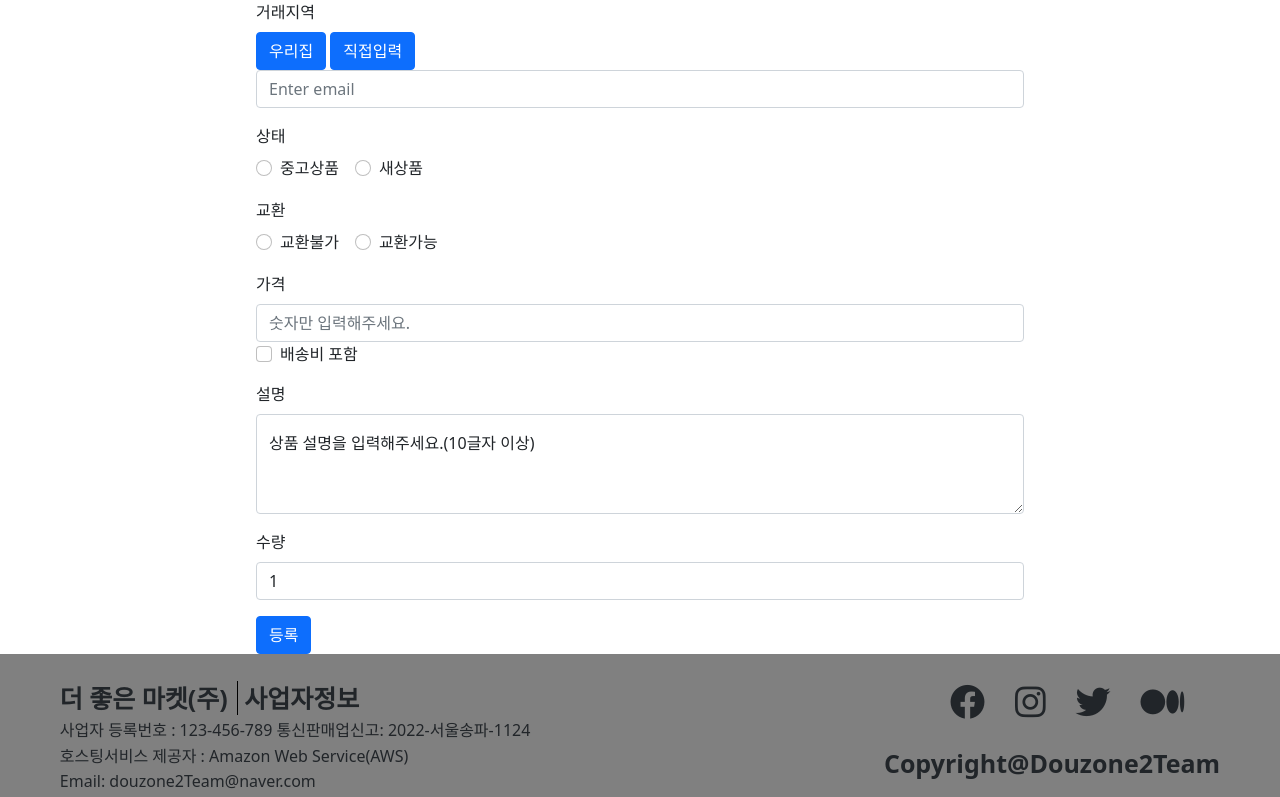
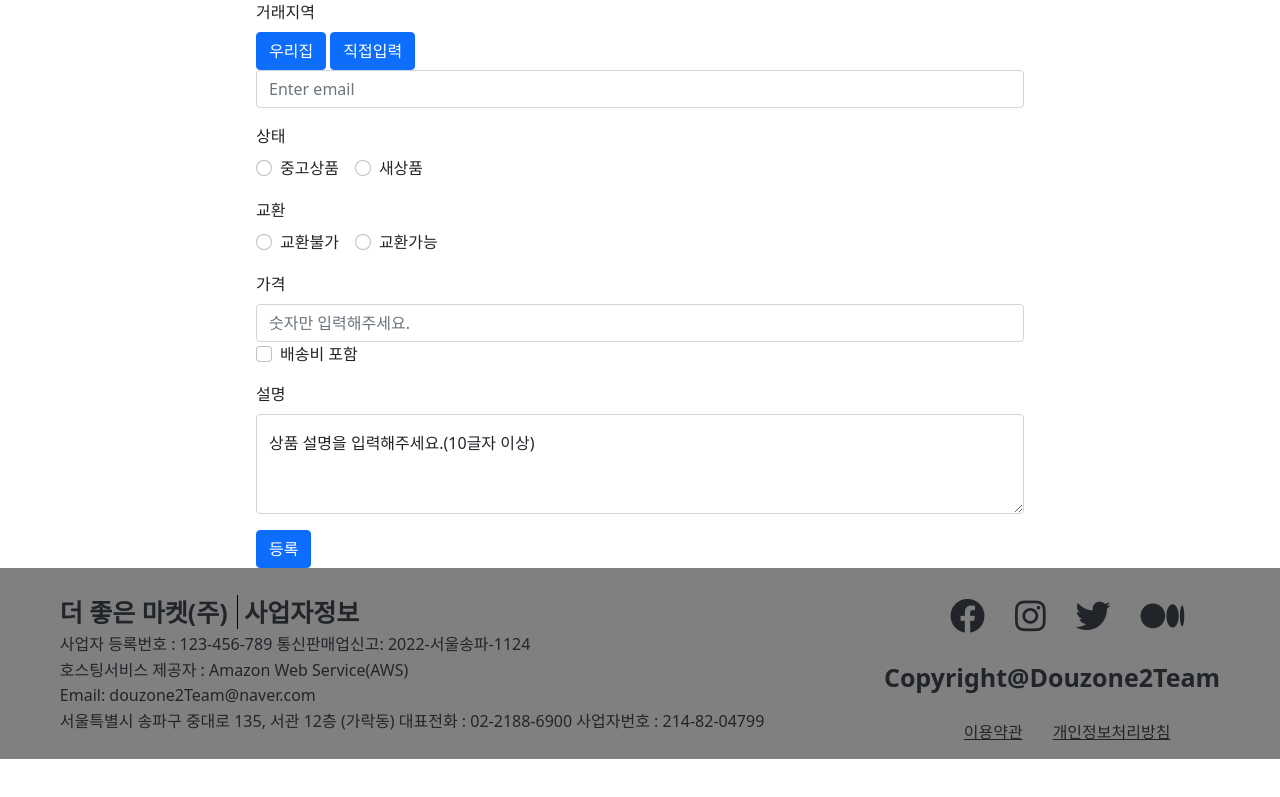
Before and after one commit to Limitiz/DouzoeunMarket, a React (Create React App) app in the folder client/: page /ProductForm in a window 1280 px wide. Shown: the part 365-1162 px from the top of the page. After the commit the page ends 1124 px from the top, so only its background shows below. Built offline with nearby package versions, Linux system fonts and the light colour scheme; no server answers.

Commit message:
feat/newProduct : 상품등록페이지 제작(수정1)

```diff
--- a/client/src/components/ProductForm.js
+++ b/client/src/components/ProductForm.js
@@ -99,10 +99,6 @@ function ProductForm(){
           />
         </FloatingLabel>
       </Form.Group>
-      <Form.Group className="mb-3" controlId="form9">
-        <Form.Label>수량</Form.Label>
-        <Form.Control type="text" placeholder="Enter email" value='1' />
-      </Form.Group>
       <Button variant="primary" type="submit">
         등록
       </Button>
```
